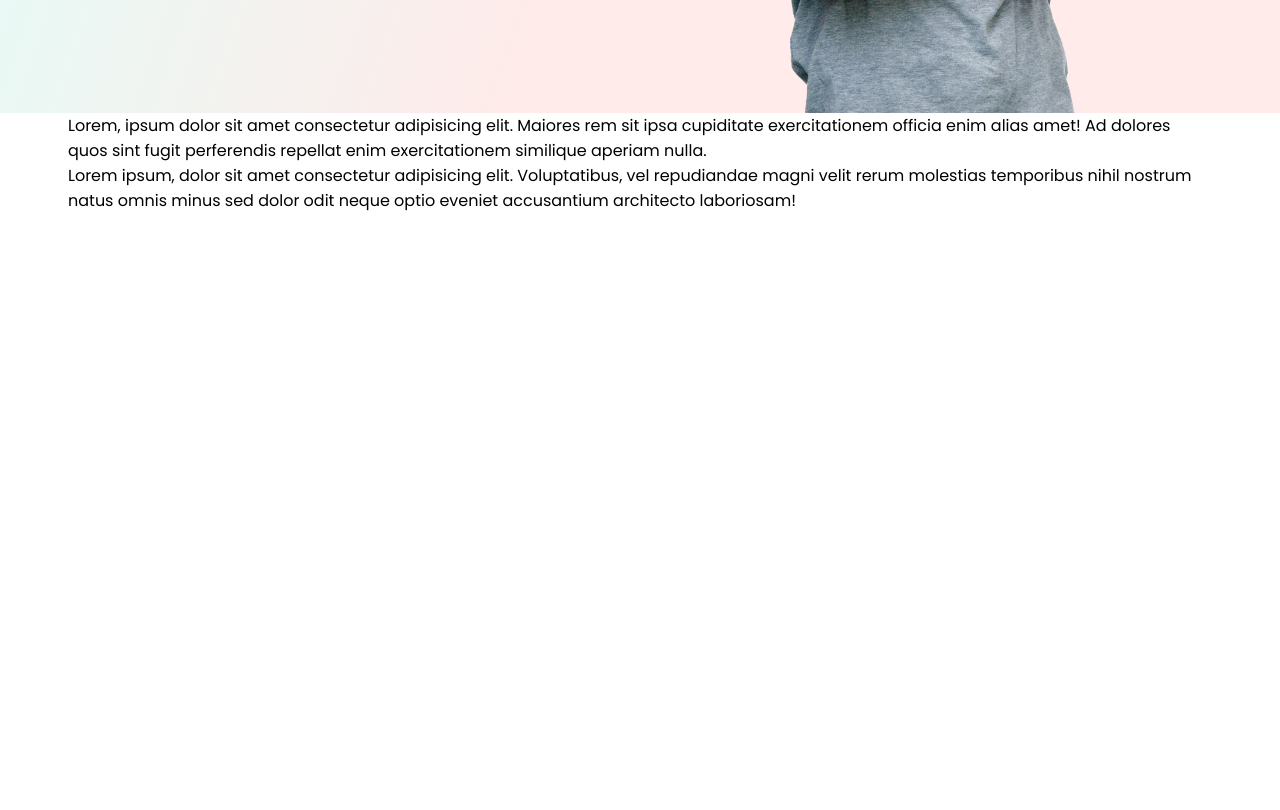
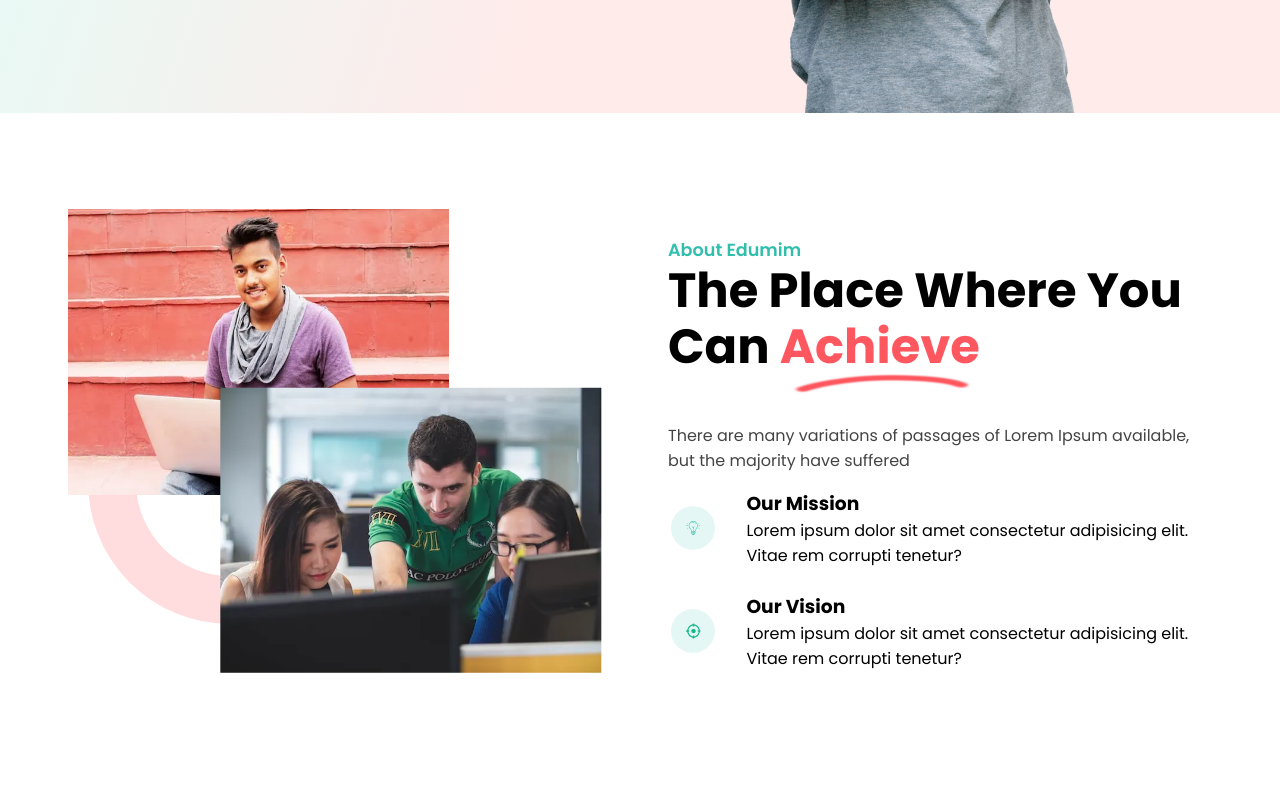
Before and after one commit to amanrajrana/Coaching-landing-page, a plain HTML site: page index.html in a window 1280 px wide. Shown: the part 692-1502 px from the top of the page. Before the commit the page ends 905 px from the top, so only its background shows below. Drawn offline with Linux system fonts and the light colour scheme.

Commit message:
about-coaching-section-done

```diff
--- a/css/768px/main.css
+++ b/css/768px/main.css
@@ -9,7 +9,7 @@
 }
 
 .hamburger .line {
-  background: #fd6a72;
+  background: var(--color-pink);
   border-radius: 5px;
   height: 6px;
   margin: 5px 0;
@@ -74,52 +74,6 @@ nav.show-menu {
   margin-top: 50px;
 }
 
-.nav-item {
-  position: relative;
-  transform: translateX(-200px);
-  transition: 1s ease-in-out;
-}
-
-.nav-item:nth-child(1) {
-  transition-delay: 0.1s;
-}
-
-.nav-item:nth-child(2) {
-  transition-delay: 0.2s;
-}
-
-.nav-item:nth-child(3) {
-  transition-delay: 0.3s;
-}
-
-.nav-item:nth-child(4) {
-  transition-delay: 0.4s;
-}
-
-.nav-item:nth-child(5) {
-  transition-delay: 0.5s;
-}
-
-.nav-item:nth-child(6) {
-  transition-delay: 0.6s;
-}
-
-.nav-item:nth-child(7) {
-  transition-delay: 0.7s;
-}
-
-.nav-item:nth-child(8) {
-  transition-delay: 0.8s;
-}
-
-.nav-item:nth-child(9) {
-  transition-delay: 0.9s;
-}
-
-nav.show-menu .nav-item {
-  transform: translateX(0px);
-}
-
 /* ====== Main section ===== */
 
 .hero .container {
@@ -127,6 +81,11 @@ nav.show-menu .nav-item {
   gap: 5rem;
 }
 
-.hero h2{
-    font-size: 3rem;
+.hero h2 {
+  font-size: 3rem;
 }
+
+/* ====== About coaching section ====== */
+.about-coaching .container {
+  grid-template-columns: 1fr;
+}
--- a/css/main.css
+++ b/css/main.css
@@ -2,7 +2,8 @@
 
 :root {
   --max-screen-width: 1200px;
-  --color-gray: rgb(77, 88, 99);
+  --color-pink: #ff575f;
+  --color-green: #31beac;
   font-size: 16px;
 }
 
@@ -34,7 +35,7 @@ a {
 }
 
 .btn-pink:hover {
-  background-color: #fd6a72;
+  background-color: var(--color-pink);
 }
 
 .container {
@@ -53,7 +54,7 @@ a {
   content: "";
   width: 0%;
   height: 2px;
-  background-color: #fd6a72;
+  background-color: var(--color-pink);
   position: absolute;
   bottom: 0;
   left: 50%;
@@ -61,7 +62,7 @@ a {
 }
 
 .active {
-  color: #fd6a72;
+  color: var(--color-pink);
   transition: 300ms;
 }
 
@@ -148,13 +149,13 @@ nav ul li a {
 }
 
 #text-education {
-  color: #31beac;
+  color: var(--color-green);
   position: relative;
 }
 
 #text-education::after {
   content: "";
-  background: #31beac;
+  background: var(--color-green);
   width: 100%;
   height: 2px;
   position: absolute;
@@ -179,6 +180,22 @@ nav ul li a {
   width: calc(100% - 20px);
   max-height: 700px;
   object-fit: contain;
+  position: relative;
+  z-index: 1;
+}
+
+.hero .left-container {
+  position: relative;
+}
+.circle {
+  background-color: var(--color-pink);
+  width: 80%;
+  border-radius: 50%;
+  position: absolute;
+  transform: translateX(10%);
+  margin: auto;
+  aspect-ratio: 1/1;
+  opacity: 0.2;
 }
 
 .contact-box {
@@ -198,7 +215,7 @@ nav ul li a {
 }
 
 .contact-box i {
-  color: #fd6a72;
+  color: var(--color-pink);
   background-color: #fff;
   padding: 10px;
   font-size: 1.5rem;
@@ -209,6 +226,96 @@ nav ul li a {
   position: relative;
   animation: shake 0.5s ease;
 }
+
+/* ====== About Coaching section start ====== */
+
+.about-coaching {
+  margin: 4rem auto;
+}
+
+.about-coaching .container {
+  display: grid;
+  grid-template-columns: 1fr 1fr;
+  gap: 2rem;
+}
+
+.about-coaching .right-container {
+  position: relative;
+  margin-bottom: -3rem;
+  margin-top: 2rem;
+}
+
+.about-coaching .right-container img {
+  max-width: 70%;
+  aspect-ratio: 4/3;
+}
+
+.about-coaching img:nth-child(2) {
+  position: relative;
+  transform: translate(40%, -40%);
+}
+
+.about-coaching .ring {
+  width: 50%;
+  aspect-ratio: 1/1;
+  border: 3rem solid var(--color-pink);
+  border-radius: 50%;
+  opacity: 0.2;
+  position: absolute;
+  z-index: -1;
+  transform: translate(20px, -20px);
+}
+
+.about-coaching h2 {
+  font-size: 1.1rem;
+  font-weight: 600;
+  color: var(--color-green);
+}
+
+.about-coaching p {
+  color: #444444;
+}
+
+.about-coaching-highlight-heading {
+  font-size: 3rem;
+  font-weight: 700;
+  line-height: 3.5rem;
+  margin-bottom: 3rem;
+  color: #000 !important;
+}
+
+.about-coaching-highlight-heading span {
+  color: var(--color-pink);
+  position: relative;
+  width: max-content;
+}
+
+.about-coaching-highlight-heading span img {
+  position: absolute;
+  top: 90%;
+  left: 0%;
+  width: 100%;
+  aspect-ratio: 10 / 1;
+}
+
+.about-coaching-highlight {
+  margin: 1rem 0.2rem;
+  display: grid;
+  grid-template-columns: 4rem auto;
+  gap: 1.5rem 0.7rem;
+  align-items: center;
+}
+
+.about-coaching-highlight img {
+  width: calc(100% - 20px);
+  max-width: 3.7rem;
+  aspect-ratio: 1/1;
+  padding: 0.9rem;
+  border-radius: 50%;
+  background-color: #31beab20;
+}
+
+/* ============== Key Frames ========== */
 
 @keyframes shake {
   0% {
--- a/index.html
+++ b/index.html
@@ -8,6 +8,7 @@
     <!-- link stylesheet  -->
     <link rel="stylesheet" href="./css/main.css">
     <link rel="stylesheet" href="./css/768px/main.css" media="(max-width: 768px)">
+    <link rel="stylesheet" href="./css/480px/main.css" media="(max-width: 480px)">
     <!-- link stylesheet  -->
 
     <title>Talent Hunt Software Solution</title>
@@ -72,6 +73,7 @@
                 </div>
                 <div class="left-container">
                     <img id="hero-image" src="./assets/images/teacher.webp" alt="teacher">
+                    <div class="circle"></div>
                 </div>
             </div>
         </section>
@@ -80,12 +82,36 @@
         <!-- ======= About Coaching  Section start===== -->
         <section class="about-coaching">
             <div class="container">
-                <div class="right-container">Lorem, ipsum dolor sit amet consectetur adipisicing elit. Maiores rem sit
-                    ipsa cupiditate exercitationem officia enim alias amet! Ad dolores quos sint fugit perferendis
-                    repellat enim exercitationem similique aperiam nulla.</div>
-                <div class="left-container">Lorem ipsum, dolor sit amet consectetur adipisicing elit. Voluptatibus, vel
-                    repudiandae magni velit rerum molestias temporibus nihil nostrum natus omnis minus sed dolor odit
-                    neque optio eveniet accusantium architecto laboriosam!</div>
+                <div class="right-container">
+                    <div class="about-coaching-images">
+                        <img src="./assets/images/student1.webp" alt="student1" srcset="">
+                        <img src="./assets/images/student2.webp" alt="student2" srcset="">
+                    </div>
+                    <div class="ring"></div>
+                </div>
+                <div class="left-container">
+                    <h2>About Edumim</h2>
+                    <p class="about-coaching-highlight-heading">
+                        The Place Where You Can <span>Achieve <img src="./assets/images/line.webp" alt=""></span>
+                    </p>
+                    <p>
+                        There are many variations of passages of Lorem Ipsum available, but the majority have suffered
+                    </p>
+                    <div class="about-coaching-highlight">
+                        <img src="./assets/icons/icons8-idea.svg" alt="" srcset="">
+                        <div>
+                            <h3>Our Mission</h3>
+                            Lorem ipsum dolor sit amet consectetur adipisicing elit. Vitae rem
+                            corrupti tenetur?
+                        </div>
+                        <img src="./assets/icons/icons8-target-50.png" alt="" srcset="">
+                        <div>
+                            <h3>Our Vision</h3>
+                            Lorem ipsum dolor sit amet consectetur adipisicing elit. Vitae rem
+                            corrupti tenetur?
+                        </div>
+                    </div>
+                </div>
             </div>
         </section>
         <!-- ======= About Coaching section end===== -->
```
Also changed, not shown: assets/icons/icons8-idea.svg (added), assets/icons/icons8-target-50.png (added), assets/images/line.webp (added), assets/images/student1.webp (added), assets/images/student2.webp (added), css/480px/main.css (added).
